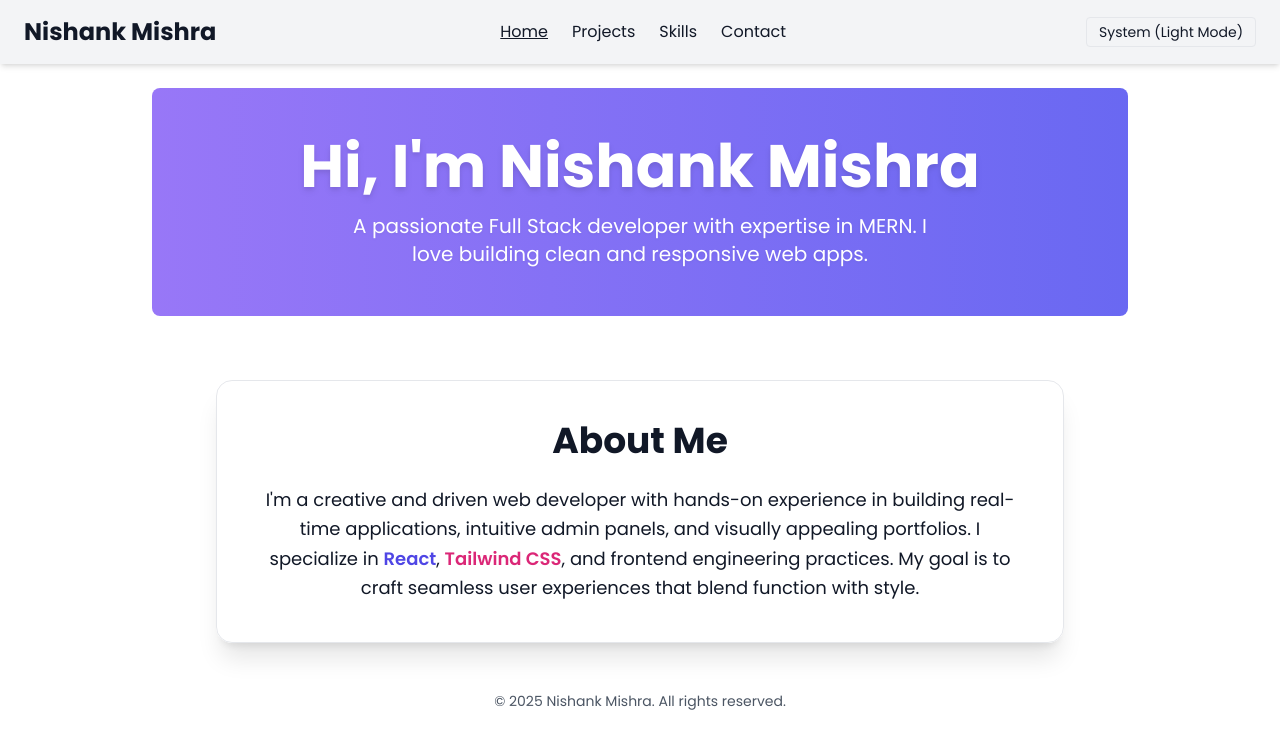
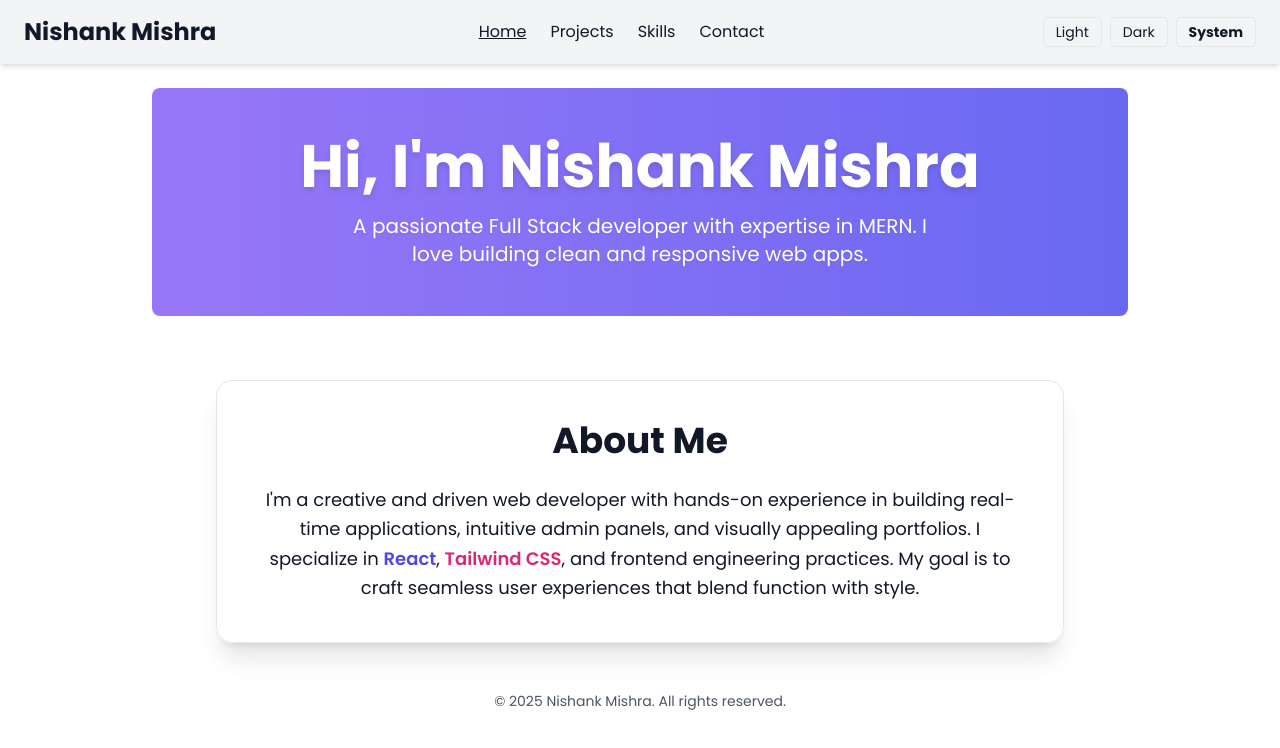
Before and after one commit to nishankmishra/portfolio, a React (Create React App) app: page / in a window 1280 px wide. Shown: the top 748 px of the page. Built offline with nearby package versions, Linux system fonts and the light colour scheme.

Commit message:
Update App.js

```diff
--- a/src/App.js
+++ b/src/App.js
@@ -18,41 +18,34 @@ function App() {
     return 'system';
   });
 
-  // Determine actual mode based on theme and system
-  const actualMode = theme === 'system' ? getSystemTheme() : theme;
+  // Compute effective mode
+  const effectiveTheme = theme === 'system' ? getSystemTheme() : theme;
 
   useEffect(() => {
-    if (actualMode === 'dark') {
+    if (effectiveTheme === 'dark') {
       document.documentElement.classList.add('dark');
     } else {
       document.documentElement.classList.remove('dark');
     }
-  }, [actualMode]);
+  }, [effectiveTheme]);
 
   useEffect(() => {
     localStorage.setItem('theme', theme);
   }, [theme]);
 
-  // Listen for system changes if 'system' is selected
+  // Listen for system changes ONLY if using system theme
   useEffect(() => {
     if (theme !== 'system') return;
     const mq = window.matchMedia('(prefers-color-scheme: dark)');
-    const handler = () => setTheme('system'); // Triggers a re-render and update
+    const handler = () => setTheme('system'); // triggers re-render
     mq.addEventListener('change', handler);
     return () => mq.removeEventListener('change', handler);
   }, [theme]);
 
-  // Button logic for cycling through modes
-  const nextTheme = () => {
-    if (theme === 'light') return setTheme('dark');
-    if (theme === 'dark') return setTheme('system');
-    return setTheme('light');
-  };
-
-  const buttonLabel =
-    theme === 'system'
-      ? `System (${actualMode === 'dark' ? 'Dark' : 'Light'} Mode)`
-      : theme.charAt(0).toUpperCase() + theme.slice(1) + ' Mode';
+  // BUTTONS for explicit user control
+  const handleSetLight = () => setTheme('light');
+  const handleSetDark = () => setTheme('dark');
+  const handleSetSystem = () => setTheme('system');
 
   return (
     <Router>
@@ -73,13 +66,29 @@ function App() {
               <NavLink to="/contact" className={({ isActive }) => isActive ? 'underline' : undefined}>Contact</NavLink>
             </li>
           </ul>
-          <button
-            aria-label="Toggle Theme"
-            onClick={nextTheme}
-            className="ml-4 px-3 py-1 border rounded text-sm"
-          >
-            {buttonLabel}
-          </button>
+          <div className="ml-4 flex items-center space-x-2">
+            <button
+              aria-label="Light Mode"
+              onClick={handleSetLight}
+              className={`px-3 py-1 border rounded text-sm ${theme === 'light' ? 'font-bold' : ''}`}
+            >
+              Light
+            </button>
+            <button
+              aria-label="Dark Mode"
+              onClick={handleSetDark}
+              className={`px-3 py-1 border rounded text-sm ${theme === 'dark' ? 'font-bold' : ''}`}
+            >
+              Dark
+            </button>
+            <button
+              aria-label="System Mode"
+              onClick={handleSetSystem}
+              className={`px-3 py-1 border rounded text-sm ${theme === 'system' ? 'font-bold' : ''}`}
+            >
+              System
+            </button>
+          </div>
         </nav>
         <main className="max-w-5xl mx-auto p-6">
           <Routes>
```
